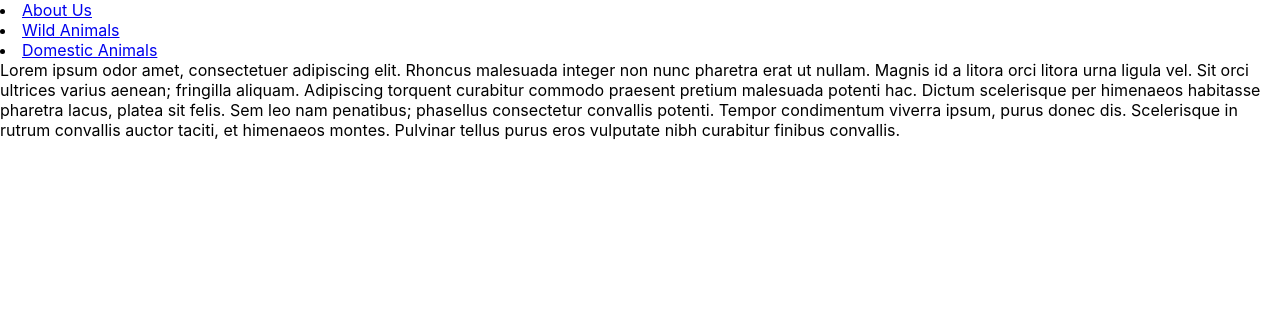
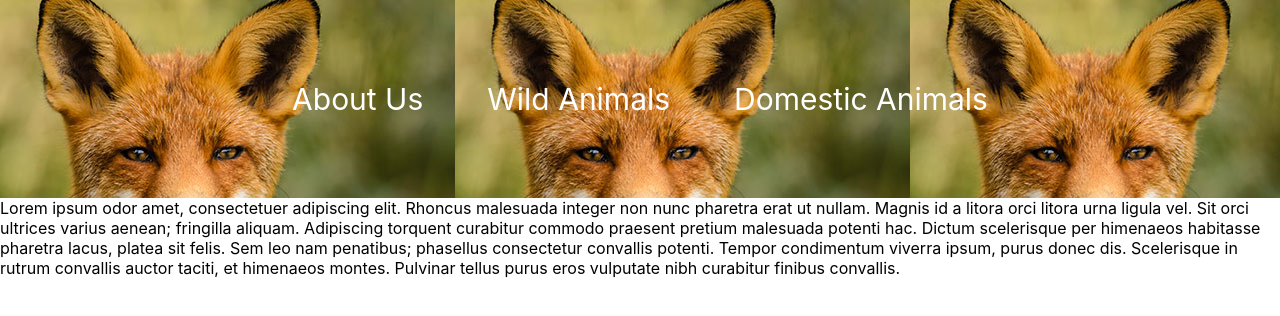
Before and after one commit to Kandedriva/assignment, a React (Create React App) app: page / in a window 1280 px wide. Shown: the top 316 px of the page. Built offline with nearby package versions, Linux system fonts and the light colour scheme.

Commit message:
Add css style on the Navbar component.

```diff
--- a/src/App.css
+++ b/src/App.css
@@ -41,3 +41,21 @@
     width: 20%;
     height: 20%;
 }
+.navbar{
+  background-image: url("/public/navbarimage.jpg");
+  display: flex;
+  justify-content: center;
+  background-color: orange;
+  padding: 65px;
+}
+.navbar a {
+  font-size: 30px;
+  color: white;
+  text-decoration: none;
+  padding: 8px 16px;
+  display: block;
+}
+.navbar a:hover {
+  background-color: red;
+  color: white;
+}
--- a/src/Components/Navbar.js
+++ b/src/Components/Navbar.js
@@ -7,15 +7,15 @@ function Navbar(){
     return(
         <>
         <div className="navbar">
-            <li>
+            <a>
                 <Link to ="/">About Us</Link>
-            </li>
-            <li>
+            </a>
+            <a>
                 <Link to ="/WildAnimals">Wild Animals</Link>
-            </li>
-            <li>
+            </a>
+            <a>
                 <Link to ="/DomesticAnimals">Domestic Animals </Link>
-            </li>
+            </a>
         </div>
 
         </>
```
Also changed, not shown: public/IMG_4579.PNG (added), public/navbarimage.jpg (added).
